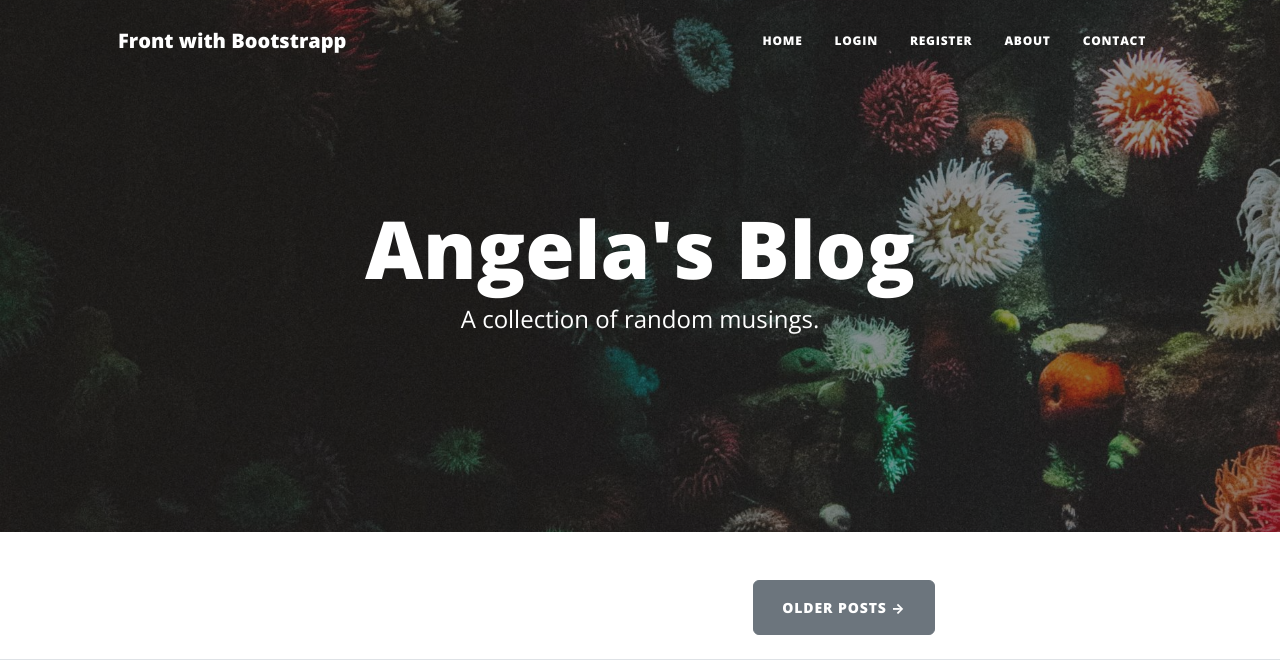
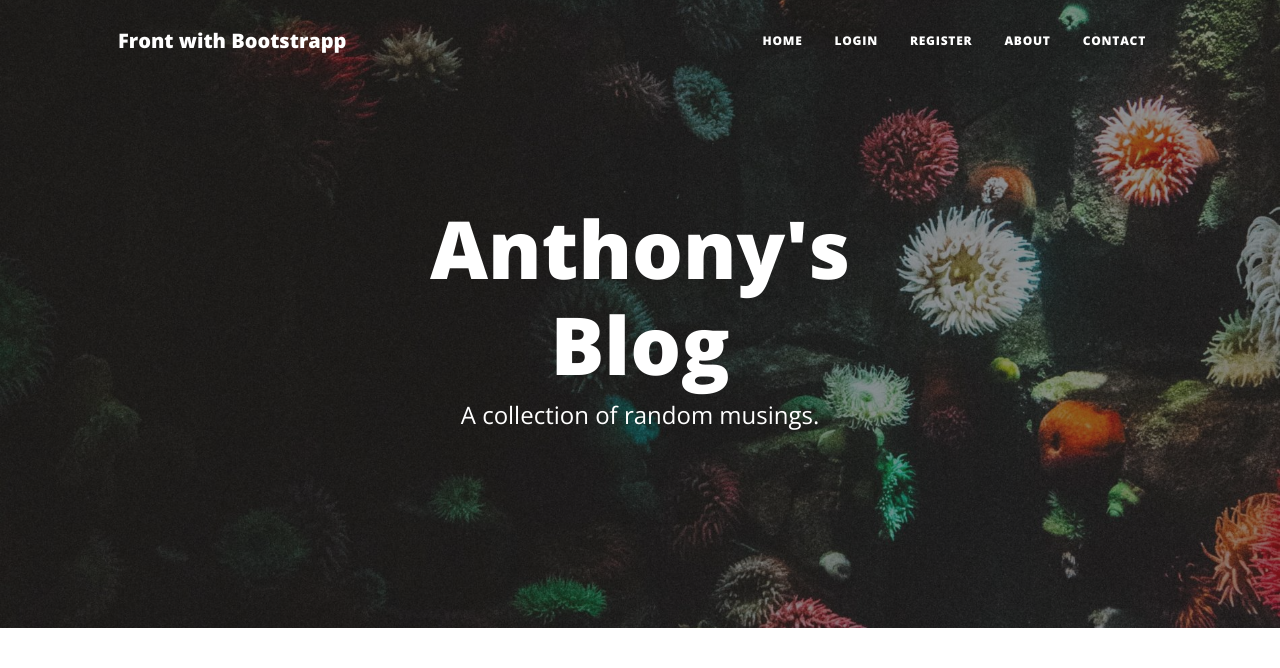
Before and after one commit to AnthonyRQC/tony-python-blog, a Flask app: page / in a window 1280 px wide. Shown: the top 668 px of the page. Run offline with Flask 3, Linux system fonts and the light colour scheme; data that the repository does not hold is empty; some libraries are stand-ins or nearby versions.

Commit message:
change-h1-index.html

```diff
--- a/templates/index.html
+++ b/templates/index.html
@@ -9,7 +9,7 @@
     <div class="row gx-4 gx-lg-5 justify-content-center">
       <div class="col-md-10 col-lg-8 col-xl-7">
         <div class="site-heading">
-          <h1>Angela's Blog</h1>
+          <h1>Anthony's Blog</h1>
           <span class="subheading">A collection of random musings.</span>
         </div>
       </div>
```
